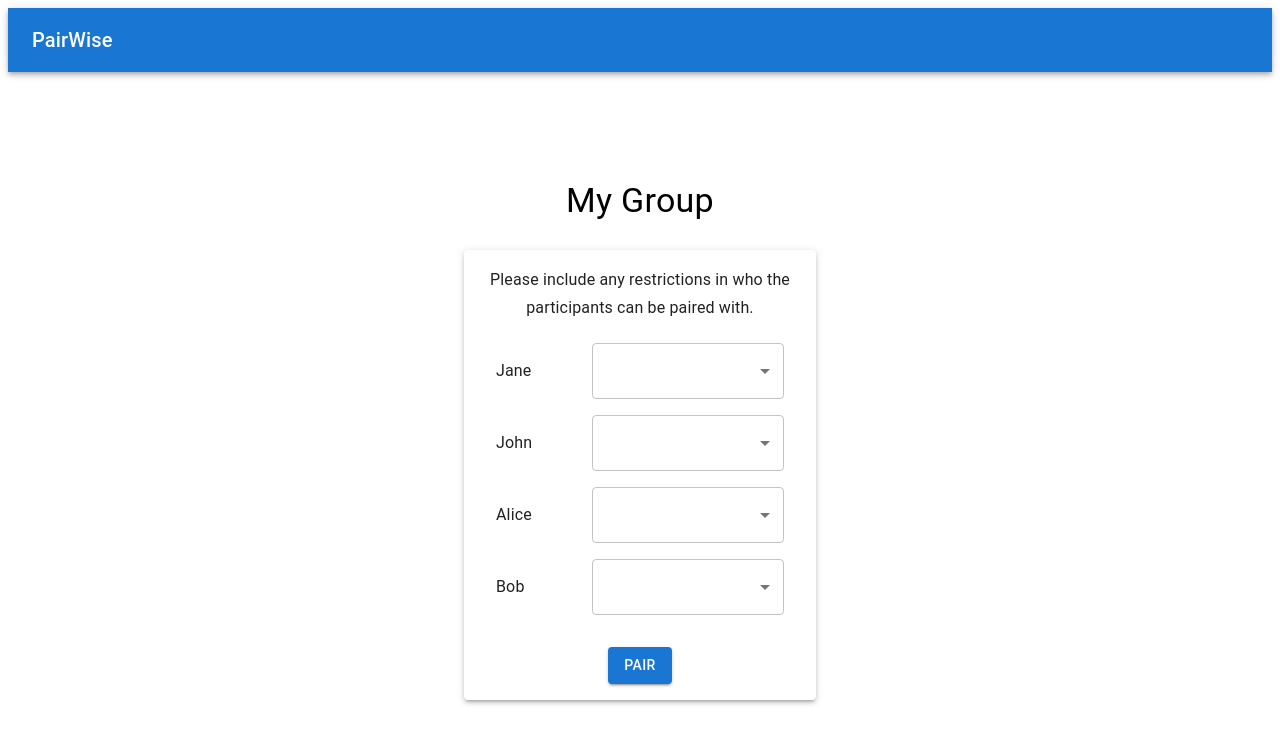
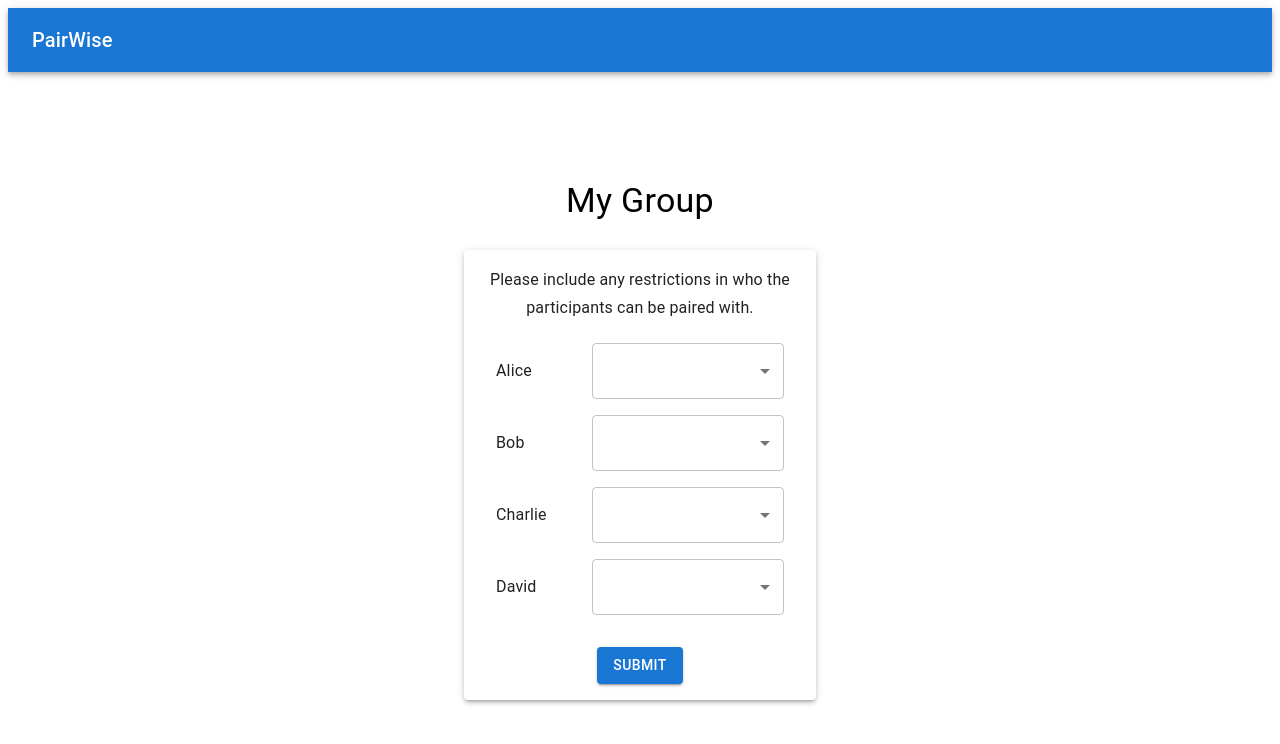
Before and after one commit to Christine-Anderson/pairing-app, a React (Vite) app in the folder frontend/: page /group-details/1 in a window 1280 px wide. Shown: the top 744 px of the page. Built offline with nearby package versions, Linux system fonts and the light colour scheme.

Commit message:
Add group member ids to NameList

```diff
--- a/frontend/src/components/GroupDetailsPage.tsx
+++ b/frontend/src/components/GroupDetailsPage.tsx
@@ -1,22 +1,27 @@
-import BasicAppBar from './BasicAppBar';
-import Typography from '@mui/material/Typography';
-import NameList from './NameList';
+import BasicAppBar from "./BasicAppBar";
+import Typography from "@mui/material/Typography";
+import NameList from "./NameList";
 
 const GroupDetailsPage = () => {
     const groupName = "My Group"
-    const names = ["Jane", "John", "Alice", "Bob"];
+    const groupMembers = [
+        { id: "1", name: "Alice" },
+        { id: "2", name: "Bob" },
+        { id: "3", name: "Charlie" },
+        { id: "4", name: "David" },
+    ];
 
     return (
-        <div style={{ display: 'flex', flexDirection: 'column', height: '100vh' }}>
-            <div style={{ flex: '0 0 auto' }}>
+        <div style={{ display: "flex", flexDirection: "column", height: "100vh" }}>
+            <div style={{ flex: "0 0 auto" }}>
                 <BasicAppBar />
             </div>
-            <div style={{ flex: '1 1 auto', display: 'flex', flexDirection: 'column', justifyContent: 'center', alignItems: 'center', padding: '2rem' }}>
+            <div style={{ flex: "1 1 auto", display: "flex", flexDirection: "column", justifyContent: "center", alignItems: "center", padding: "2rem" }}>
                 <Typography variant="h4" align="center" gutterBottom>
                     {groupName}
                 </Typography>
-                <div style={{ marginTop: '1rem', width: '100%' }}>
-                    <NameList names={names}/>
+                <div style={{ marginTop: "1rem", width: "100%" }}>
+                    <NameList groupMembers={groupMembers}/>
                 </div>
             </div>
         </div>
--- a/frontend/src/components/NameList.tsx
+++ b/frontend/src/components/NameList.tsx
@@ -1,65 +1,77 @@
-import React, { useState } from 'react';
-import List from '@mui/material/List';
-import ListItem from '@mui/material/ListItem';
-import ListItemText from '@mui/material/ListItemText';
-import Button from '@mui/material/Button';
-import Paper from '@mui/material/Paper';
-import FormControl from '@mui/material/FormControl';
-import Select from '@mui/material/Select';
-import MenuItem from '@mui/material/MenuItem';
-import Typography from '@mui/material/Typography';
+import React, { useState } from "react";
+import List from "@mui/material/List";
+import ListItem from "@mui/material/ListItem";
+import ListItemText from "@mui/material/ListItemText";
+import Button from "@mui/material/Button";
+import Paper from "@mui/material/Paper";
+import FormControl from "@mui/material/FormControl";
+import Select from "@mui/material/Select";
+import MenuItem from "@mui/material/MenuItem";
+import Typography from "@mui/material/Typography";
+
+interface GroupMember {
+    id: string;
+    name: string;
+}
 
 interface NameListProps {
-    names: string[];
+    groupMembers: GroupMember[];
 }
 
-const NameList = ({names}: NameListProps) => {
+const NameList = ({groupMembers}: NameListProps) => {
     const [selectedValues, setSelectedValues] = useState<{ [key: string]: string[] }>({});
-
-    const handleChange = (name: string, event: React.ChangeEvent<{ value: unknown }>) => {
+    const handleChange = (id: string, event: React.ChangeEvent<{ value: unknown }>) => {
+        const selectedIds = event.target.value as string[];
         setSelectedValues(prev => ({
             ...prev,
-            [name]: event.target.value as string[]
+            [id]: selectedIds,
         }));
     };
-
     const handleButtonClick = () => {
         // todo form submission
-        console.log("Button clicked!");
+        console.log("Selected IDs:", selectedValues);
     };
-
     return (
-        <Paper elevation={3} style={{ padding: '1rem', maxWidth: '20rem', margin: 'auto' }}>
+        <Paper elevation={3} style={{ padding: "1rem", maxWidth: "20rem", margin: "auto" }}>
             <Typography variant="subtitle1" align="center" gutterBottom>
                 Please include any restrictions in who the participants can be paired with.
             </Typography>
             <List>
-                {names.map((name, index) => (
+                {groupMembers && groupMembers.map(({id, name}, index) => (
                     <ListItem key={index}>
                         <ListItemText primary={name} />
-                        <FormControl style={{ minWidth: '12rem', marginLeft: '1rem' }}>
+                        <FormControl style={{ minWidth: "12rem", marginLeft: "1rem" }}>
                             <Select
                                 multiple
-                                value={selectedValues[name] || []}
-                                onChange={(event) => handleChange(name, event as React.ChangeEvent<{ value: unknown }>)}
-                                renderValue={(selected) => (selected).join(', ')}
-                                style={{ minWidth: '9em' }}
+                                value={selectedValues[id] || []}
+                                onChange={(event) => handleChange(id, event as React.ChangeEvent<HTMLInputElement>)}
+                                renderValue={(selected) => {
+                                    const selectedNames = (selected).map(id => {
+                                        const selectedPerson = groupMembers.find(item => item.id === id);
+                                        return selectedPerson ? selectedPerson.name : "";
+                                    });
+                                    return selectedNames.join(", ");
+                                }}
+                                style={{ minWidth: "9em" }}
                             >
-                                {names.filter(option => option !== name).map((option, idx) => (
-                                    <MenuItem key={idx} value={option}>{option}</MenuItem>
-                                ))}
+                                {groupMembers
+                                    .filter(member => member.id !== id)
+                                    .map(({ id, name }) => (
+                                        <MenuItem key={id} value={id}>
+                                            {name}
+                                        </MenuItem>
+                                    ))}
                             </Select>
                         </FormControl>
                     </ListItem>
                 ))}
             </List>
-            <div style={{ textAlign: 'center', marginTop: '1em' }}>
+            <div style={{ textAlign: "center", marginTop: "1em" }}>
                 <Button variant="contained" color="primary" onClick={handleButtonClick}>
-                    Pair
+                    Submit
                 </Button>
             </div>
         </Paper>
     );
 };
-
 export default NameList;
```
